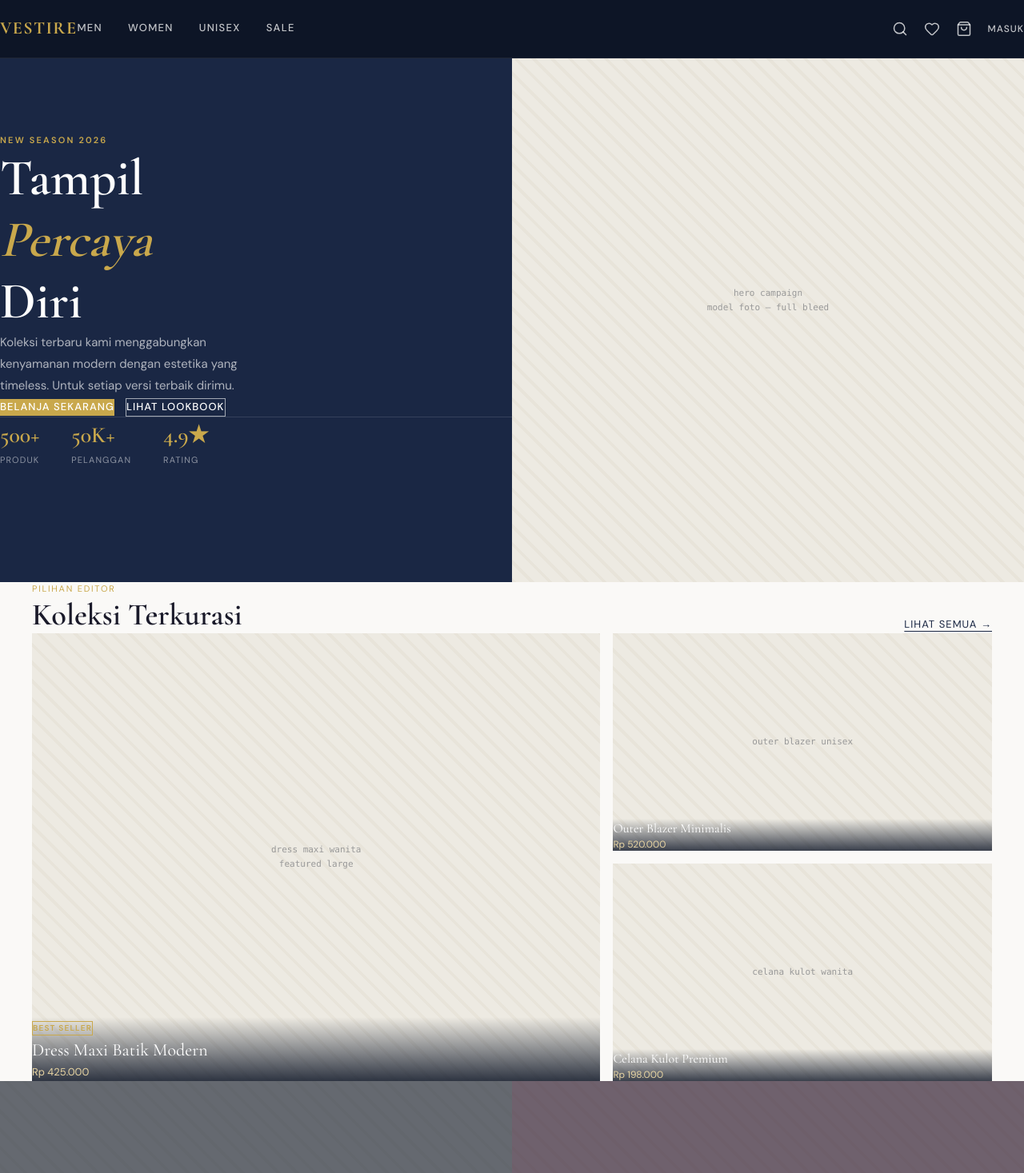
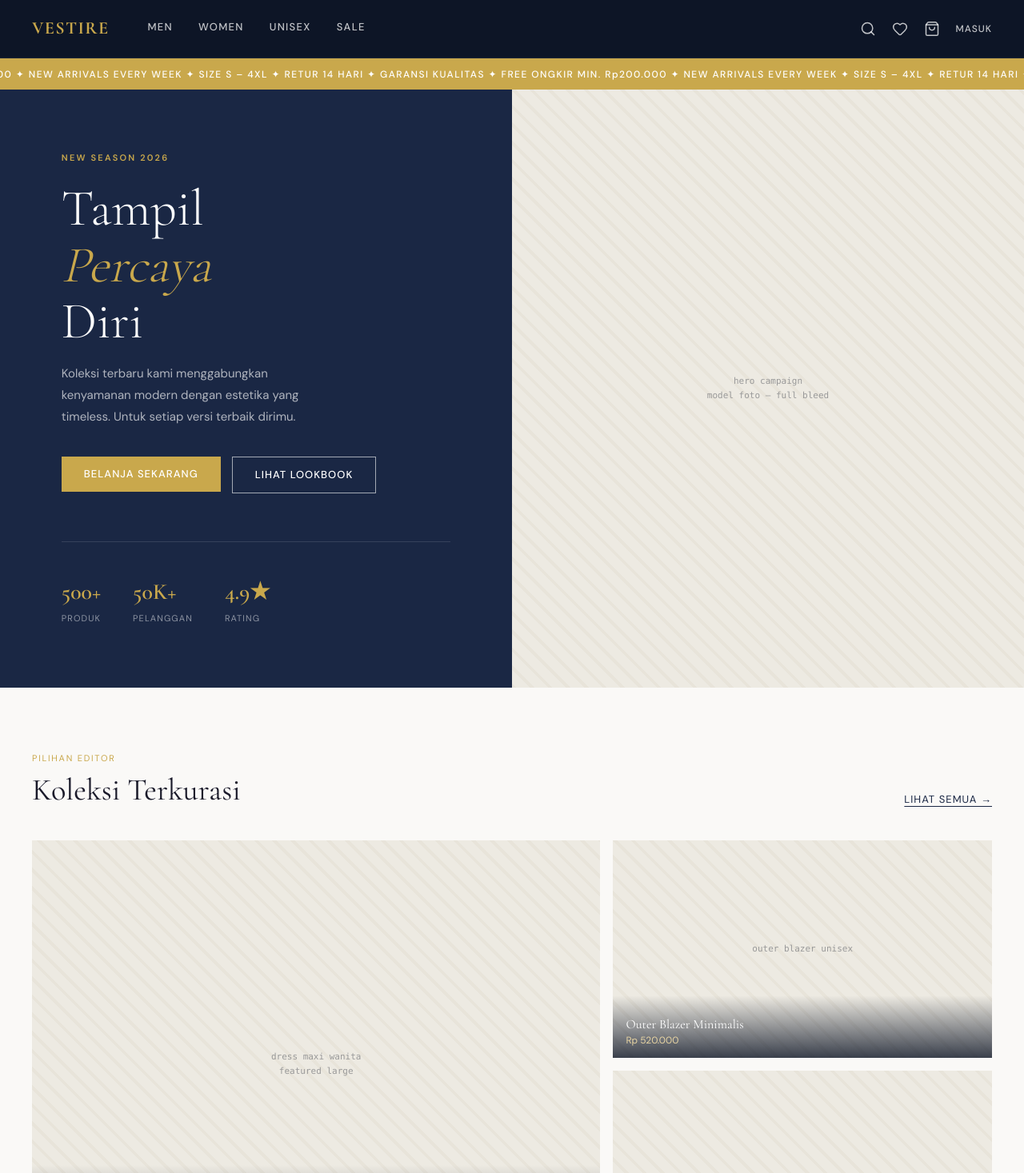
Before and after one commit to zhafranth/online-shop, a Next.js app: page / in a window 1280 px wide. Shown: the top 1467 px of the page at 80% size. Built offline with nearby package versions, Linux system fonts and the light colour scheme.

Commit message:
feat: adjustment styling

```diff
--- a/src/app/cart/page.tsx
+++ b/src/app/cart/page.tsx
@@ -38,7 +38,7 @@
       <div className="bg-white border-b border-site-border py-4">
         <div className="container-site"><div className="max-w-[500px]"><StepBar steps={steps} /></div></div>
       </div>
-      <div className="container-site py-10 px-10 pb-[120px]">
+      <div className="container-site py-10 pb-[120px]">
         {items.length === 0 ? (
           <div className="text-center py-20">
             <div className="font-serif text-[28px] mb-3">Keranjang kosong</div>
--- a/src/app/checkout/page.tsx
+++ b/src/app/checkout/page.tsx
@@ -45,7 +45,7 @@
           </div>
         </div>
       </div>
-      <div className="container-site py-10 px-10 pb-[60px]">
+      <div className="container-site py-10 pb-[60px]">
         <div className="grid grid-cols-[1fr_360px] gap-12">
           <div>
             <AddressSection isOpen={open === "address"} isDone={done.address} form={form} onToggle={() => toggle("address")} onUpdate={(k, v) => setForm((f) => ({ ...f, [k]: v }))} onSave={() => { setDone((d) => ({ ...d, address: true })); setOpen("shipping"); }} />
--- a/src/app/globals.css
+++ b/src/app/globals.css
@@ -44,12 +44,14 @@
   to { opacity: 0; }
 }
 
-/* Base styles */
+/* Base styles — inside @layer base so Tailwind utilities can override */
+@layer base {
   *, *::before, *::after { box-sizing: border-box; margin: 0; padding: 0; }
 
   html { scroll-behavior: smooth; }
 
   body {
+    font-family: var(--font-sans);
     background: #faf9f7;
     color: #1a1a2a;
     font-size: 15px;
@@ -71,16 +73,22 @@
   ::-webkit-scrollbar { width: 5px; height: 5px; }
   ::-webkit-scrollbar-track { background: #f5f0e8; }
   ::-webkit-scrollbar-thumb { background: #e8d5a3; border-radius: 3px; }
+}
 
-/* Container utility */
+/* Container utility — inside @layer components so Tailwind utilities can override */
+@layer components {
   .container-site {
     max-width: 1280px;
-  margin: 0 auto;
-  padding: 0 40px;
+    margin-left: auto;
+    margin-right: auto;
+    padding-left: 40px;
+    padding-right: 40px;
   }
 
   @media (max-width: 768px) {
     .container-site {
-    padding: 0 16px;
+      padding-left: 16px;
+      padding-right: 16px;
     }
   }
+}
--- a/src/app/product/[id]/page.tsx
+++ b/src/app/product/[id]/page.tsx
@@ -28,7 +28,7 @@
           </div>
         </div>
       </div>
-      <div className="container-site py-12 px-10">
+      <div className="container-site py-12">
         <div className="grid grid-cols-[1fr_440px] gap-[60px] items-start">
           <ImageGallery label={product.label} selectedColor={product.colors[0]} />
           <ProductInfo product={product} />
--- a/src/components/layout/ticker.tsx
+++ b/src/components/layout/ticker.tsx
@@ -2,7 +2,7 @@
   const text = "✦ FREE ONGKIR MIN. Rp200.000     ✦ NEW ARRIVALS EVERY WEEK     ✦ SIZE S – 4XL     ✦ RETUR 14 HARI     ✦ GARANSI KUALITAS     ";
   return (
     <div className="bg-gold text-white py-2 overflow-hidden whitespace-nowrap">
-      <div className="inline-block animate-ticker text-xs font-medium tracking-[0.1em]">
+      <div className="inline-block animate-ticker text-xs font-medium tracking-[0.12em] pr-20">
         {text}{text}
       </div>
     </div>
--- a/src/components/product/product-tabs.tsx
+++ b/src/components/product/product-tabs.tsx
@@ -9,7 +9,7 @@
   const tabs = [{ id: "desc", label: "Deskripsi" }, { id: "material", label: "Material & Perawatan" }, { id: "review", label: "Ulasan (128)" }];
 
   return (
-    <div className="container-site px-10 pb-[60px]">
+    <div className="container-site pb-[60px]">
       <div className="flex border-b-2 border-site-border mb-7">
         {tabs.map(({ id, label }) => (
           <div key={id} onClick={() => setActiveTab(id)} className={`px-6 py-3 text-[13px] font-medium cursor-pointer tracking-[0.04em] -mb-[2px] border-b-2 ${activeTab === id ? "border-navy text-navy" : "border-transparent text-site-gray"}`}>{label}</div>
```
Lines whose indentation alone changed are shown as unchanged.
